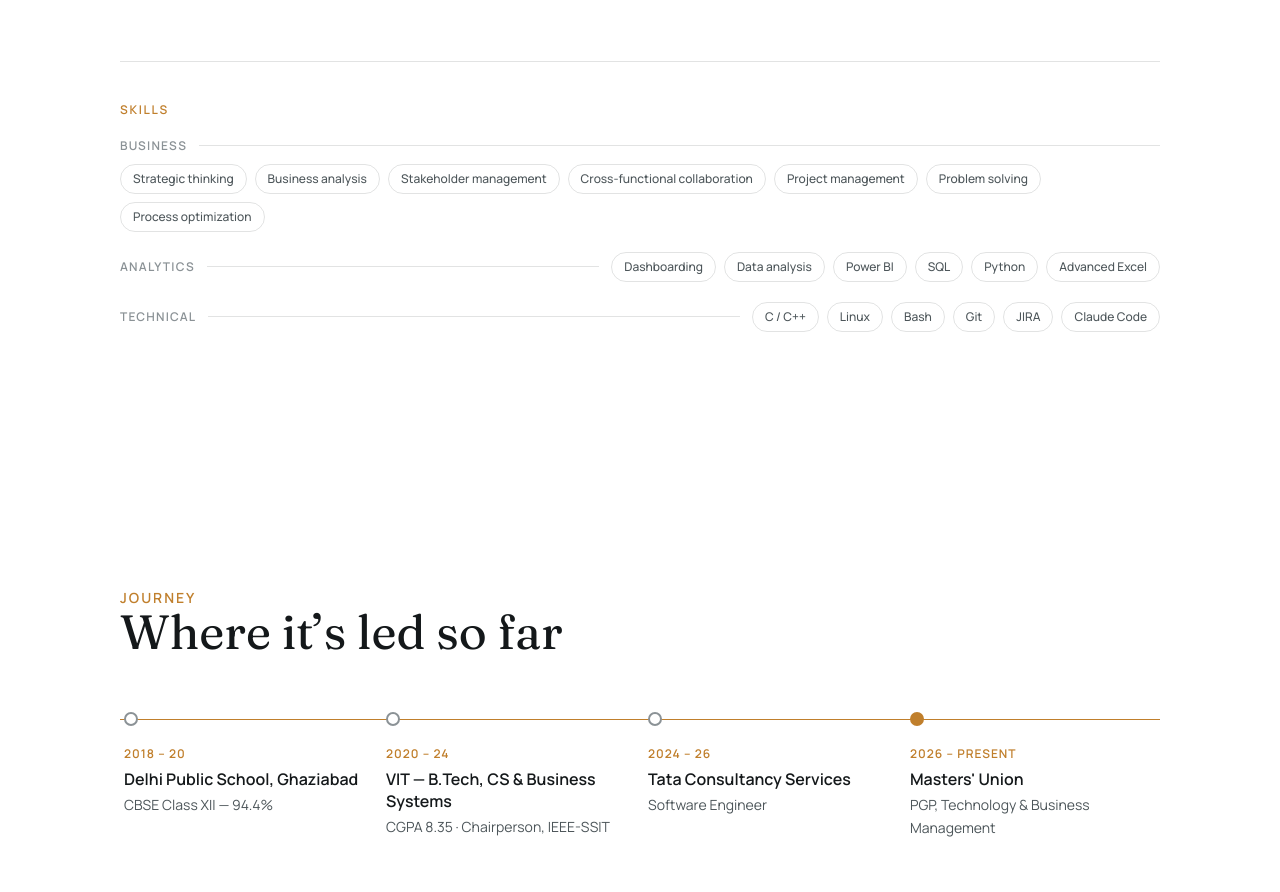
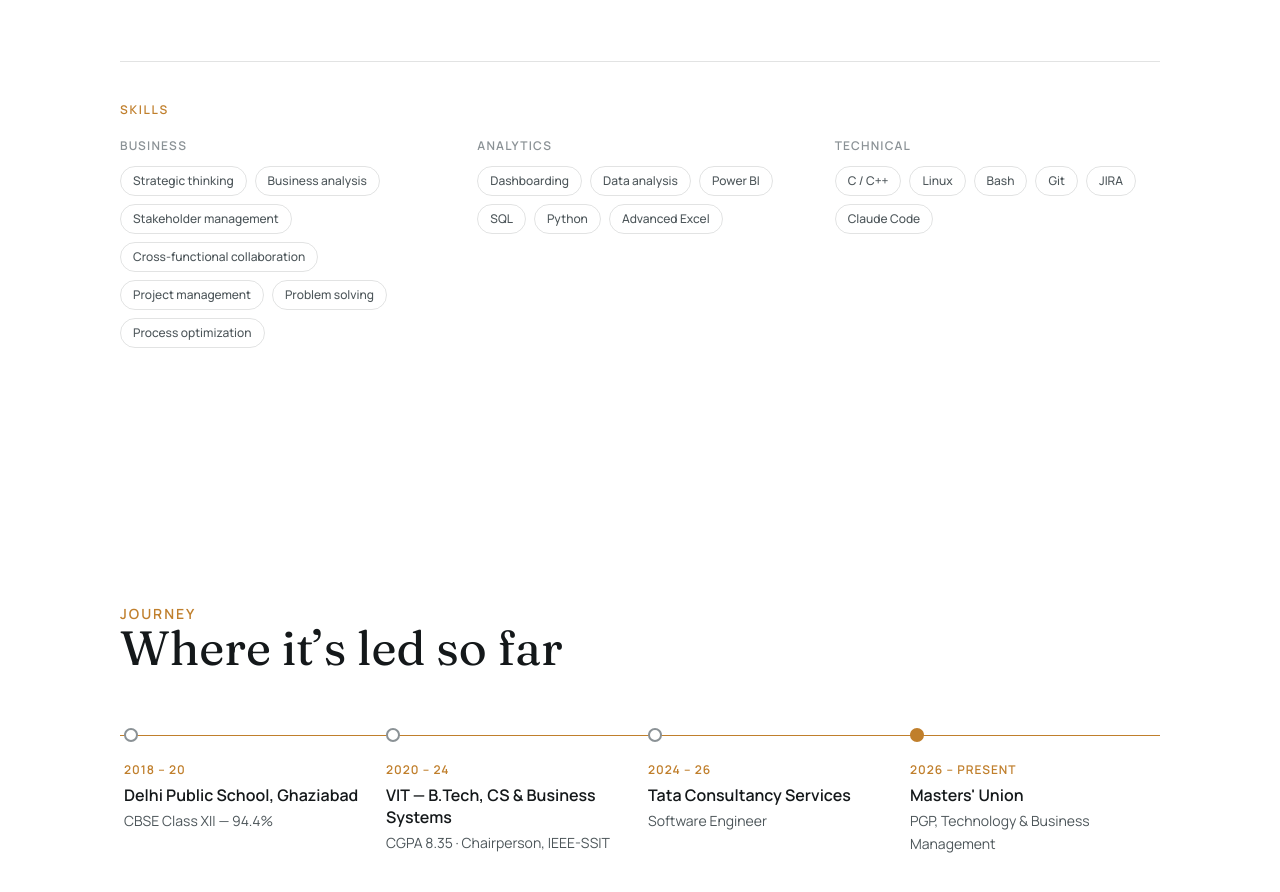
Before and after one commit to ayush-0309/ayush-garg-portfolio, a Next.js app: page / in a window 1280 px wide. Shown: the part 1300-2192 px from the top of the page. Built offline with nearby package versions, Linux system fonts and the light colour scheme.

Commit message:
Lay out skills as 3 side-by-side columns instead of stacked rows
Business, Analytics, and Technical now sit in a 3-column grid
(sm:grid-cols-3), each with its label on top and tags wrapping
below, rather than horizontal label+divider+tags rows.

```diff
--- a/src/components/About.tsx
+++ b/src/components/About.tsx
@@ -121,14 +121,13 @@ export default function About() {
           <p className="text-xs font-semibold uppercase tracking-[0.14em]" style={{ color: "var(--accent)" }}>
             Skills
           </p>
-          <div className="mt-5 flex flex-col gap-5">
+          <div className="mt-5 grid gap-x-8 gap-y-8 sm:grid-cols-3">
             {SKILL_GROUPS.map((g) => (
-              <div key={g.group} className="flex flex-wrap items-center gap-x-3 gap-y-2.5">
-                <span className="shrink-0 text-xs font-semibold uppercase tracking-[0.1em]" style={{ color: "var(--ink-faint)" }}>
+              <div key={g.group}>
+                <p className="text-xs font-semibold uppercase tracking-[0.1em]" style={{ color: "var(--ink-faint)" }}>
                   {g.group}
-                </span>
-                <span className="hidden h-px flex-1 sm:block" style={{ background: "var(--line)" }} />
-                <div className="flex flex-wrap gap-2">
+                </p>
+                <div className="mt-3 flex flex-wrap gap-2">
                   {g.skills.map((skill) => (
                     <span
                       key={skill}
```
